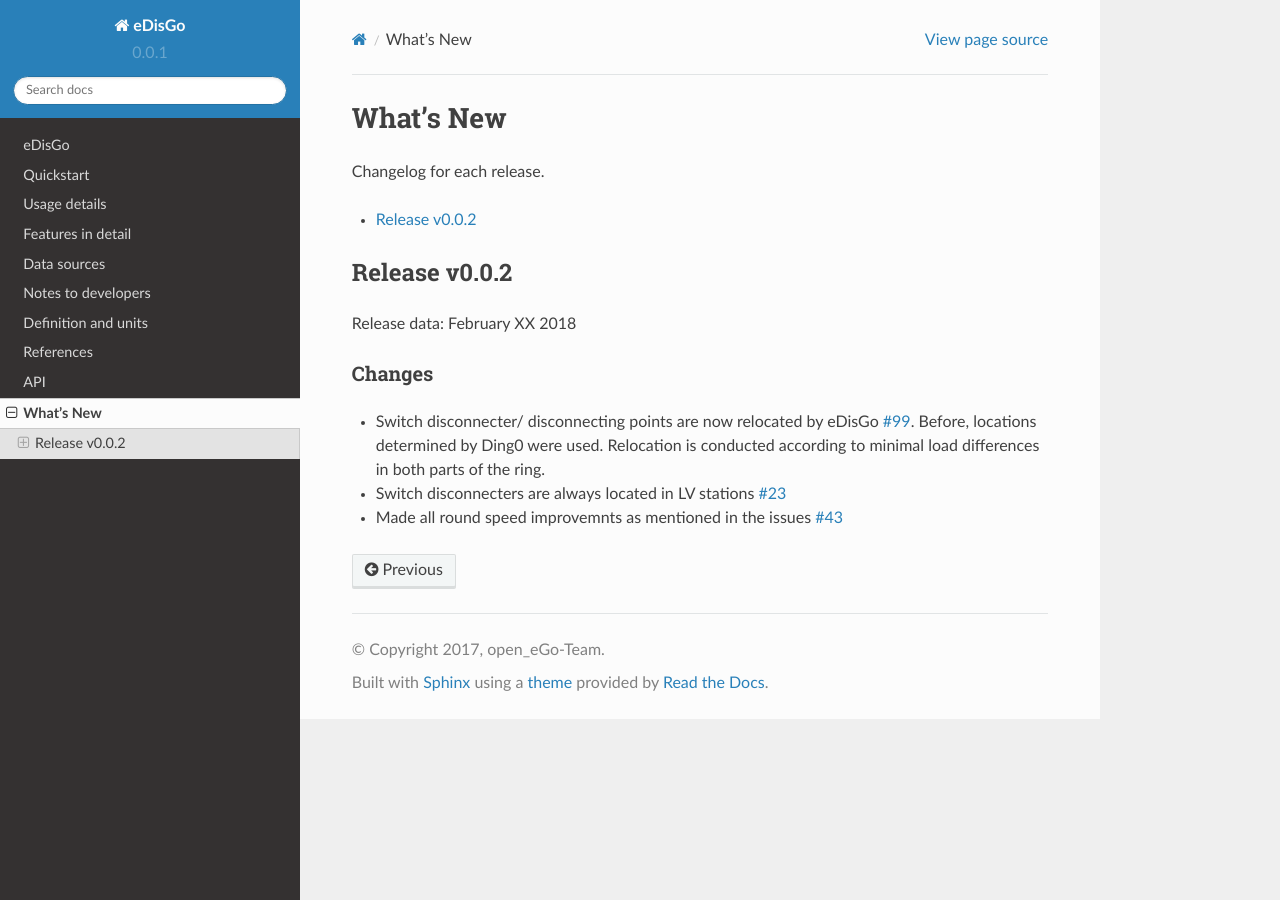
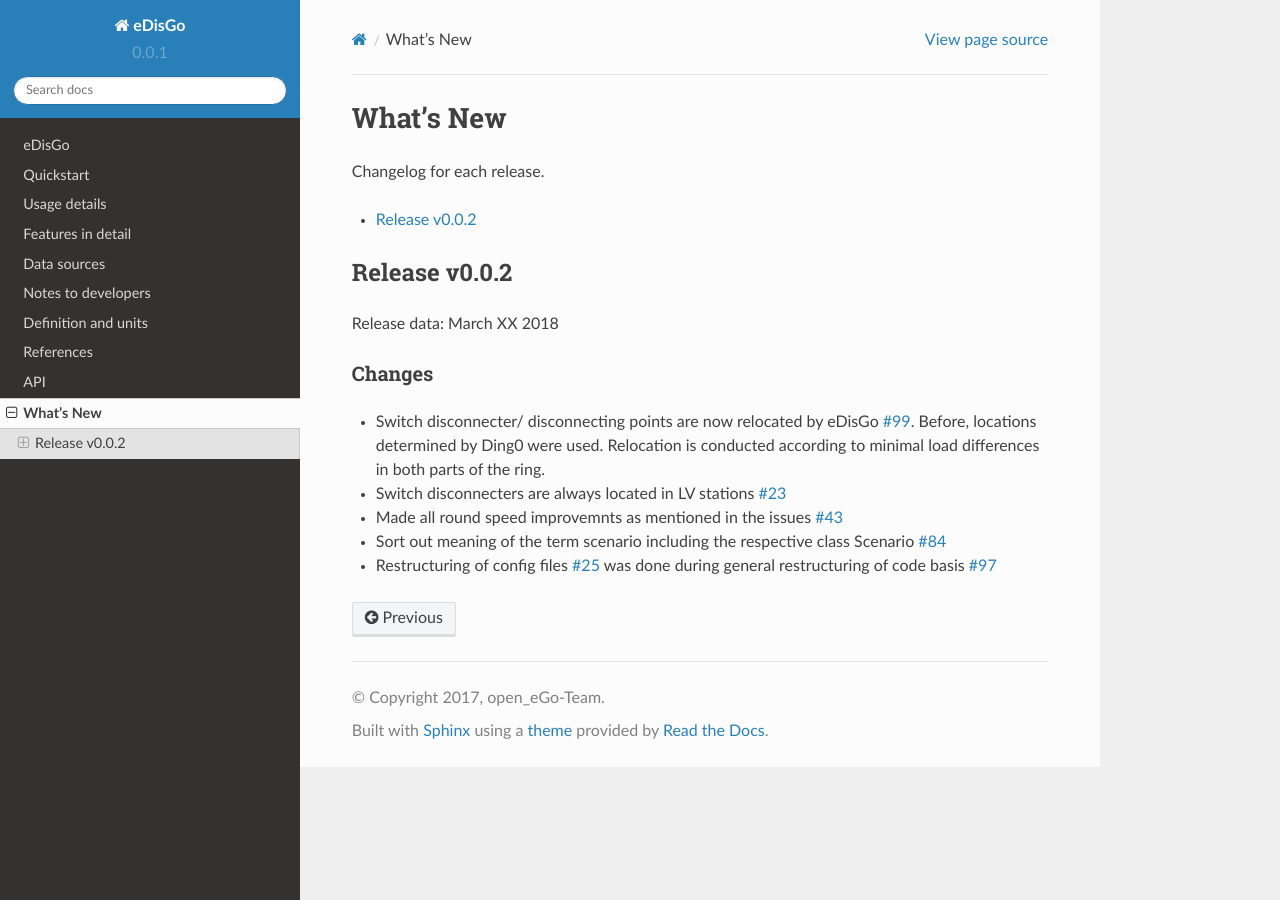
Before and after one commit to openego/eDisGo, a Sphinx documentation site: the page built from doc/whatsnew.rst, in a window 1280 px wide. Built offline with Sphinx 7.4.7 and the Read the Docs theme 2.0.0, drawn with Linux system fonts in a browser that asks for light colours; formulas are drawn with MathJax 3.

Commit message:
Add to "What's new" about #25 and #84

```diff
--- a/doc/whatsnew/v0-0-2.rst
+++ b/doc/whatsnew/v0-0-2.rst
@@ -1,7 +1,7 @@
 Release v0.0.2
 ==============
 
-Release data: February XX 2018
+Release data: March XX 2018
 
 Changes
 -------
@@ -13,3 +13,8 @@ Changes
 * Switch disconnecters are always located in LV stations
   `#23 <https://github.com/openego/eDisGo/issues/23>`_
 * Made all round speed improvemnts as mentioned in the issues `#43 <https://github.com/openego/eDisGo/issues/43>`_
+* Sort out meaning of the term scenario including the respective class Scenario
+  `#84 <https://github.com/openego/eDisGo/issues/84>`_
+* Restructuring of config files
+  `#25 <https://github.com/openego/eDisGo/issues/25>`_ was done during general
+  restructuring of code basis `#97 <https://github.com/openego/eDisGo/issues/97>`_
```
